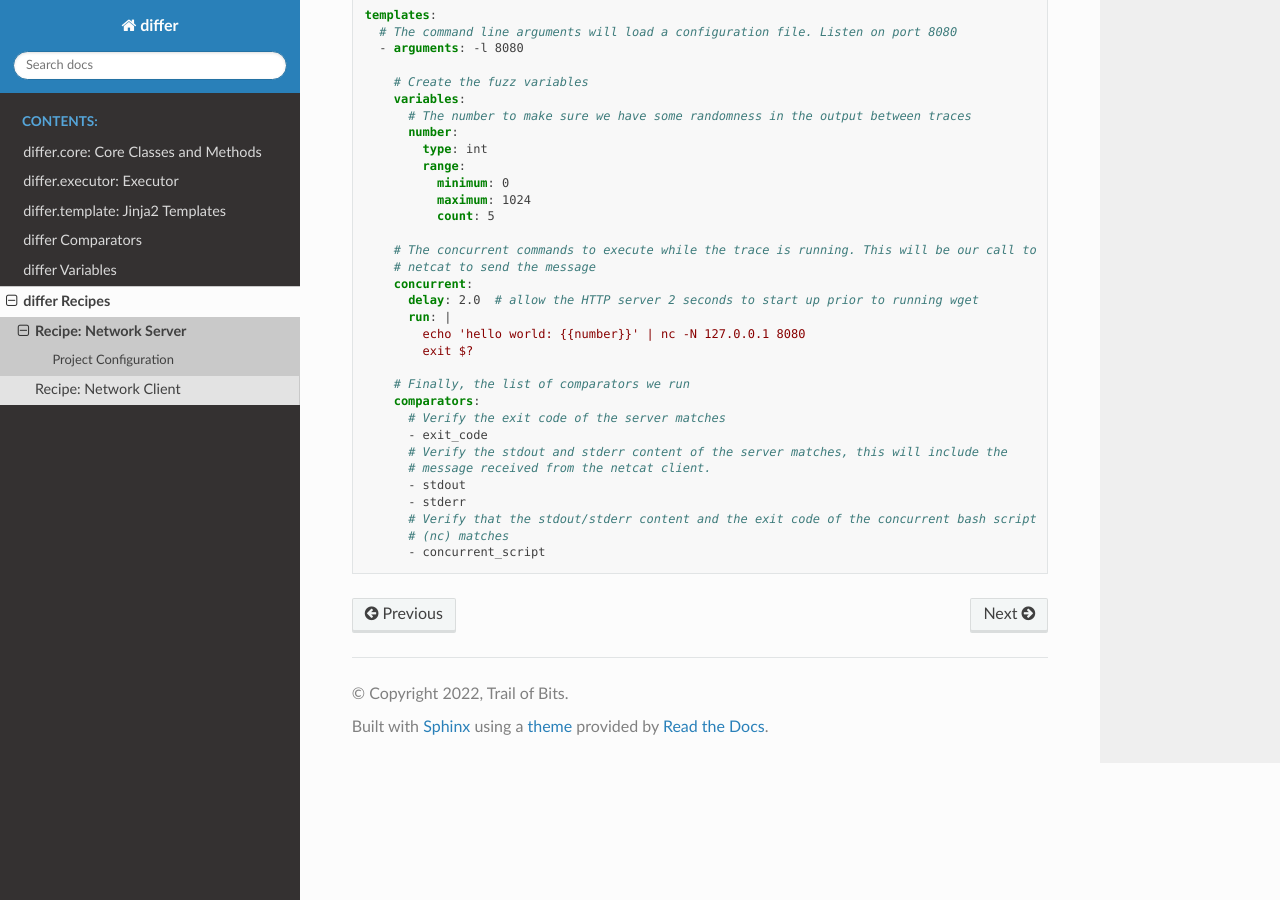
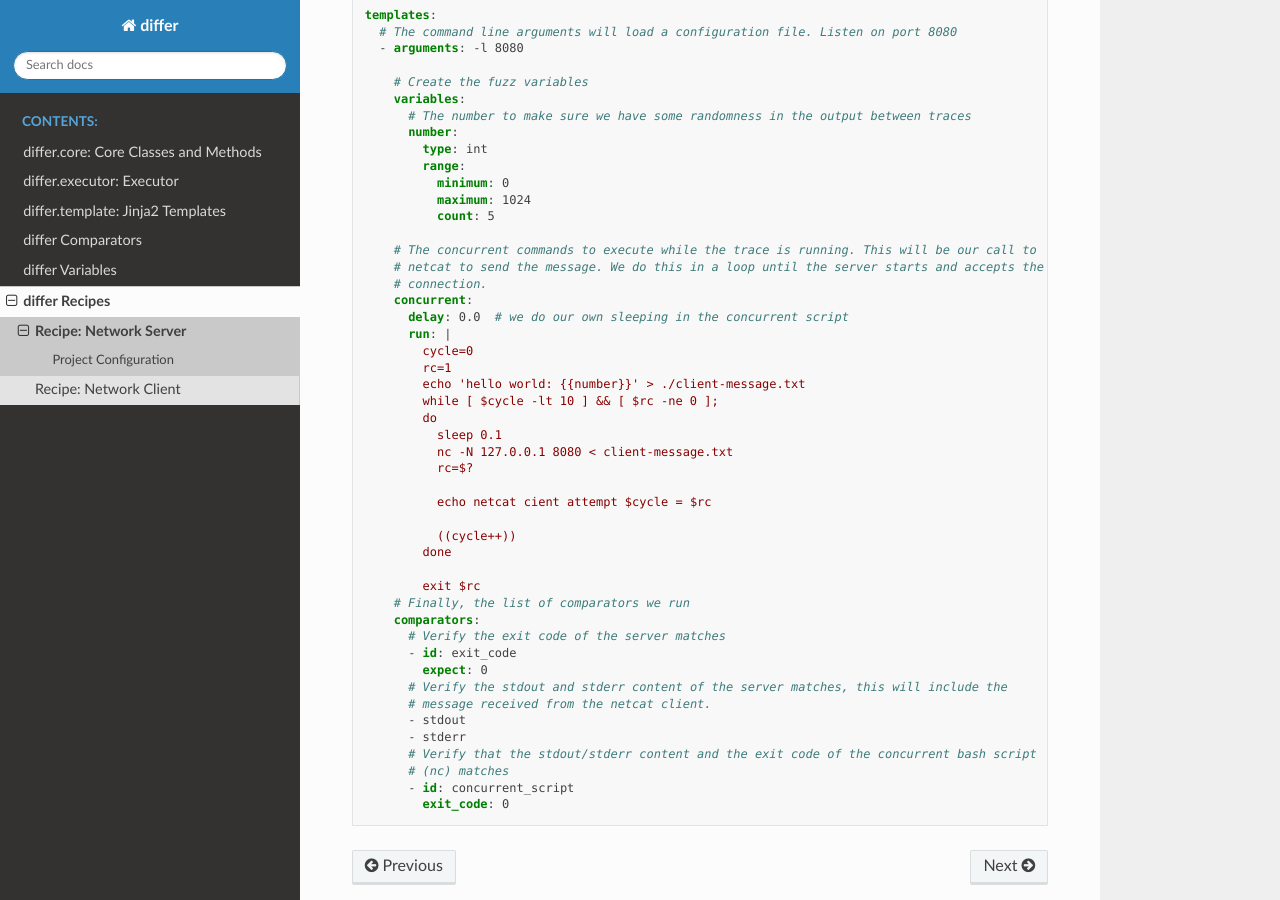
Before and after one commit to trailofbits/differ, a Sphinx documentation site: the page built from docs/source/recipes/network_server.rst, in a window 1280 px wide and 900 px high, scrolled down 498 px. Built offline with Sphinx 7.4.7 and the Read the Docs theme 2.0.0, drawn with Linux system fonts in a browser that asks for light colours.

Commit message:
update recipes

```diff
--- a/docs/source/recipes/network_client.rst
+++ b/docs/source/recipes/network_client.rst
@@ -55,7 +55,8 @@ Project Configuration
         # Finally, the list of comparators we run
         comparators:
           # Verify the exit code of the client matches
-          - exit_code
+          - id: exit_code
+            expect: 0
           # Verify the stdout and stderr content of the client matches.
           - stdout
           - stderr
--- a/docs/source/recipes/network_server.rst
+++ b/docs/source/recipes/network_server.rst
@@ -34,24 +34,39 @@ Project Configuration
               count: 5
 
         # The concurrent commands to execute while the trace is running. This will be our call to
-        # netcat to send the message
+        # netcat to send the message. We do this in a loop until the server starts and accepts the
+        # connection.
         concurrent:
-          delay: 2.0  # allow the HTTP server 2 seconds to start up prior to running wget
+          delay: 0.0  # we do our own sleeping in the concurrent script
           run: |
-            echo 'hello world: {{number}}' | nc -N 127.0.0.1 8080
-            exit $?
+            cycle=0
+            rc=1
+            echo 'hello world: {{number}}' > ./client-message.txt
+            while [ $cycle -lt 10 ] && [ $rc -ne 0 ];
+            do
+              sleep 0.1
+              nc -N 127.0.0.1 8080 < client-message.txt
+              rc=$?
 
+              echo netcat cient attempt $cycle = $rc
+
+              ((cycle++))
+            done
+
+            exit $rc
         # Finally, the list of comparators we run
         comparators:
           # Verify the exit code of the server matches
-          - exit_code
+          - id: exit_code
+            expect: 0
           # Verify the stdout and stderr content of the server matches, this will include the
           # message received from the netcat client.
           - stdout
           - stderr
           # Verify that the stdout/stderr content and the exit code of the concurrent bash script
           # (nc) matches
-          - concurrent_script
+          - id: concurrent_script
+            exit_code: 0
 
 
 .. spell-checker:ignore netcat
```
